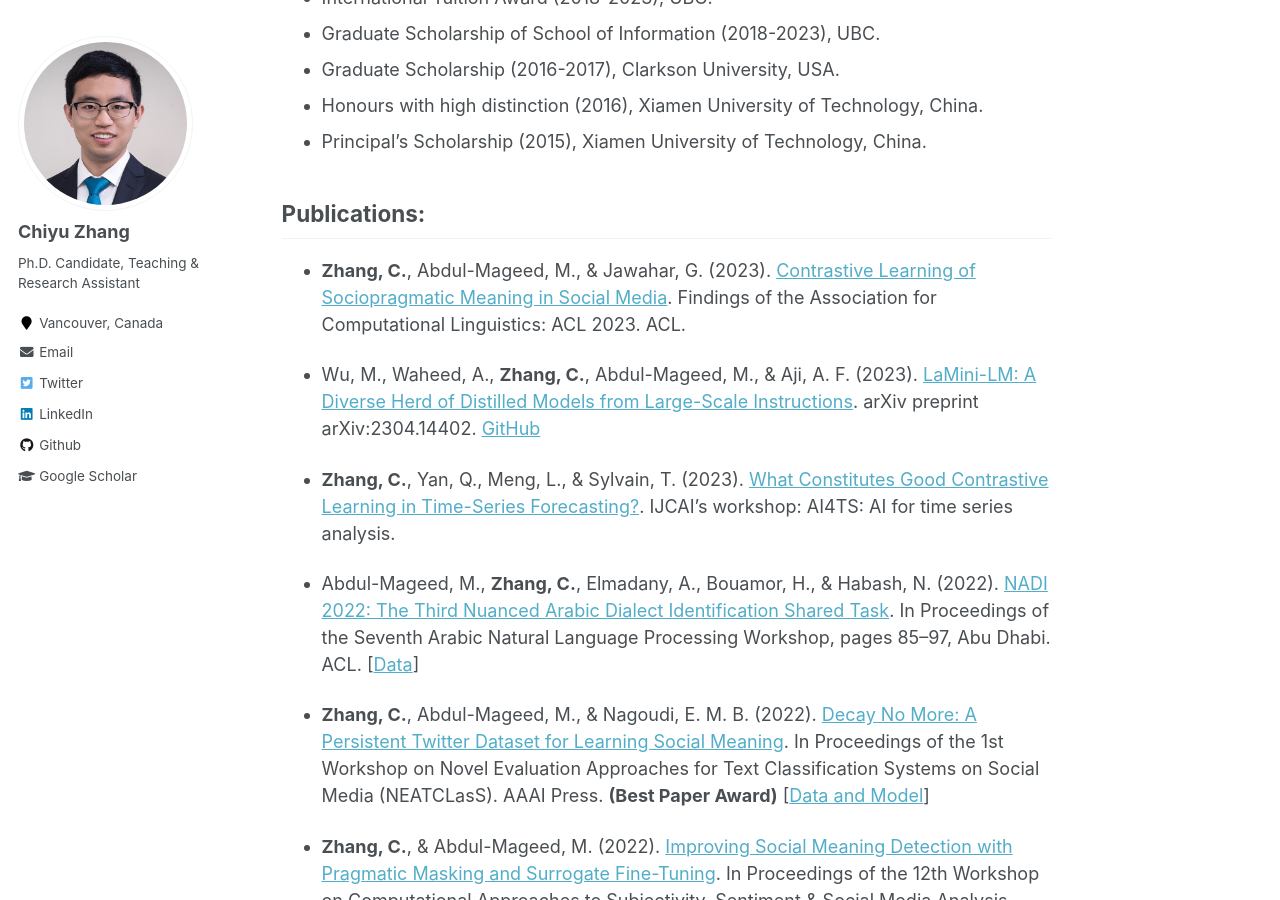
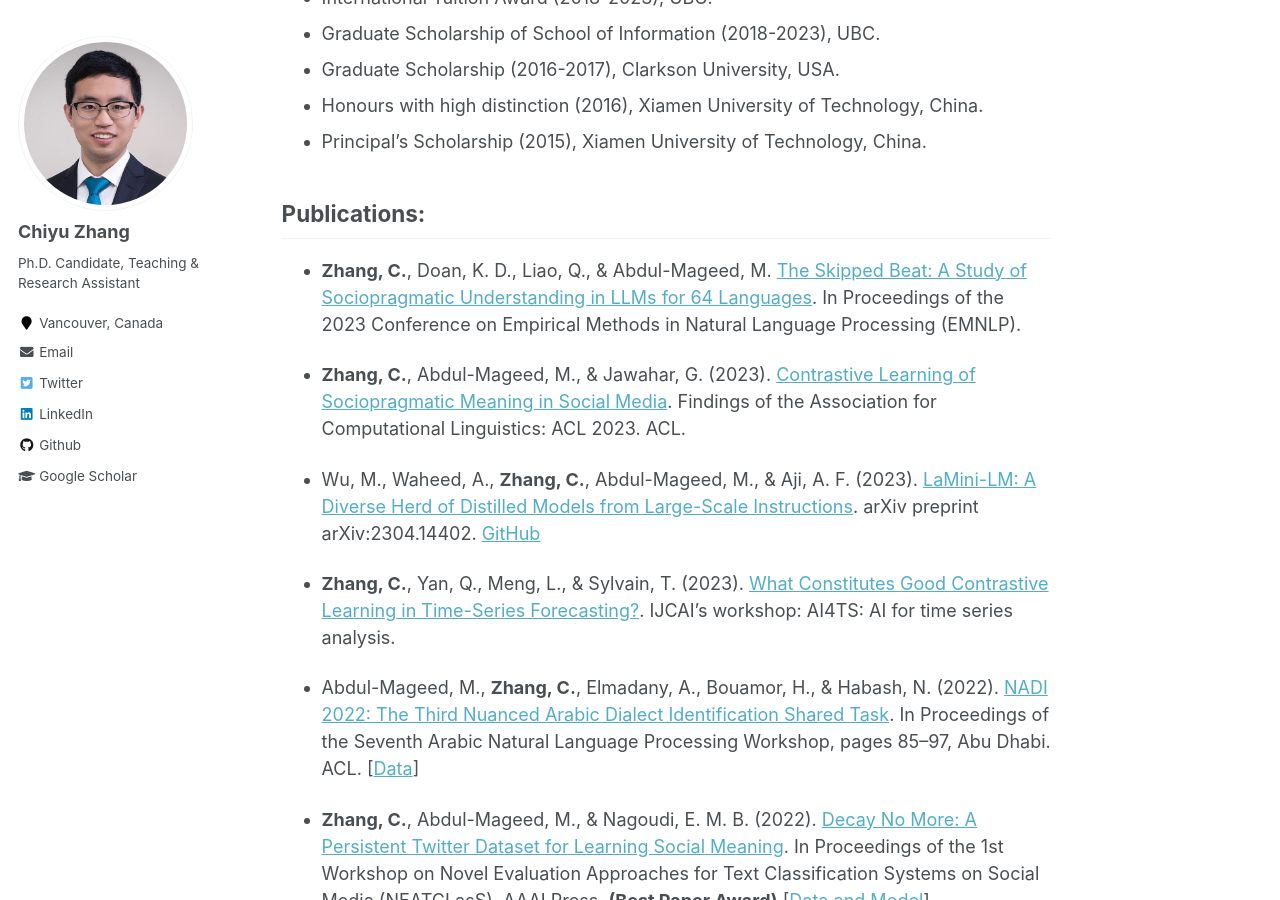
Before and after one commit to chiyuzhang94/chiyuzhang94.github.io, a Jekyll site: the page built from _pages/about.md, in a window 1280 px wide and 900 px high, scrolled down 781 px. Built offline with Jekyll 4.4.1, drawn with Linux system fonts in a browser that asks for light colours.

Commit message:
1012 update

```diff
--- a/_pages/about.md
+++ b/_pages/about.md
@@ -27,9 +27,9 @@ I obtained my M.Sc. degree of Data Science at [Clarkson University](https://www.
 * Principal's Scholarship (2015), Xiamen University of Technology, China.
 
 ## Publications:
+* **Zhang, C.**, Doan, K. D., Liao, Q., & Abdul-Mageed, M. [The Skipped Beat: A Study of Sociopragmatic Understanding in LLMs for 64 Languages](). In Proceedings of the 2023 Conference on Empirical Methods in Natural Language Processing (EMNLP).
 
 * **Zhang, C.**, Abdul-Mageed, M., & Jawahar, G. (2023). [Contrastive Learning of Sociopragmatic Meaning in Social Media](https://arxiv.org/abs/2203.07648). Findings of the Association for Computational Linguistics: ACL 2023. ACL.
-
 
 * Wu, M., Waheed, A., **Zhang, C.**, Abdul-Mageed, M., & Aji, A. F. (2023). [LaMini-LM: A Diverse Herd of Distilled Models from Large-Scale Instructions](https://arxiv.org/abs/2304.14402). arXiv preprint arXiv:2304.14402. [GitHub](https://github.com/mbzuai-nlp/LaMini-LM/)
 
```
Also changed, not shown: 1 other file.
